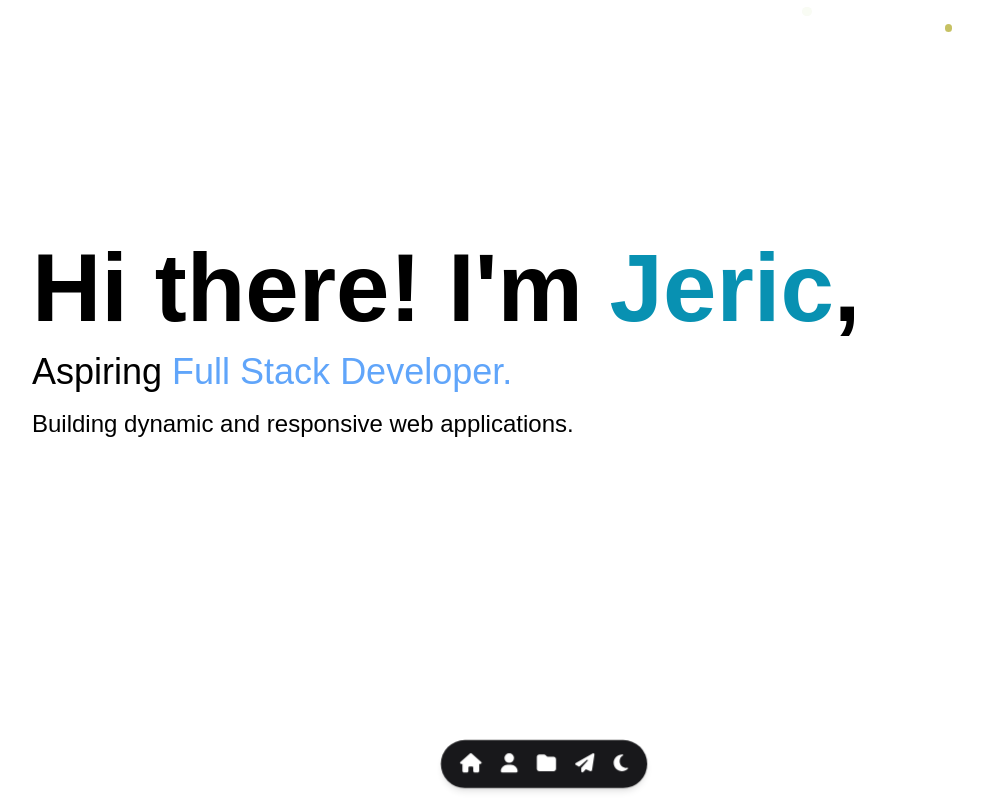
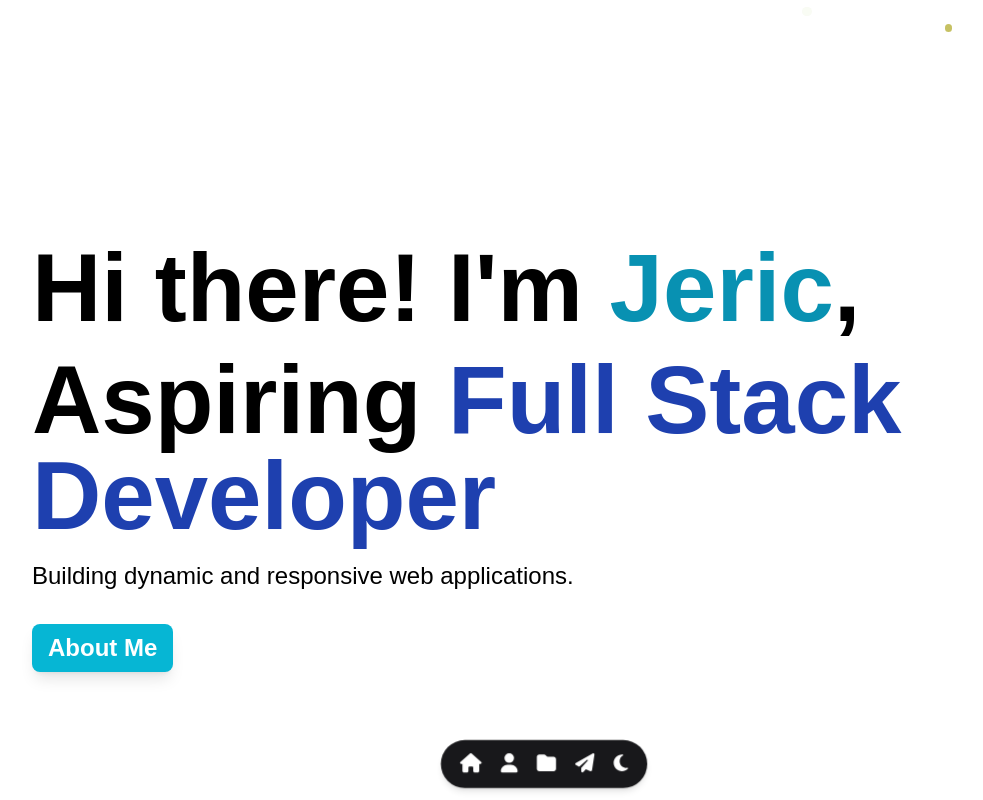
Before and after one commit to JericNisperos/NextJs-Portfolio, a Next.js app in the folder nextjs-portfolio/: page /sections/HomeSection in a window 1280 px wide. Shown: the whole page, without its empty margins (96-1079 px from the left). Built offline with nearby package versions, Linux system fonts and the light colour scheme; a web font is replaced by a local one.

Commit message:
updated home section

```diff
--- a/nextjs-portfolio/src/pages/components/Typer.js
+++ b/nextjs-portfolio/src/pages/components/Typer.js
@@ -1,4 +1,5 @@
-import { useEffect, useState } from 'react';
+import { useState, useEffect } from 'react';
+import { motion } from 'framer-motion';
 
 const TYPING_SPEED = 150;
 const DELETING_SPEED = 30;
@@ -9,39 +10,32 @@ const Typer = ({ heading, dataText }) => {
     const [loopNum, setLoopNum] = useState(0);
     const [typingSpeed, setTypingSpeed] = useState(TYPING_SPEED);
 
+    // useEffect hook to handle typing and deleting
     useEffect(() => {
-    handleType();
-  }, []);
-
-  const handleType = () => {
       const i = loopNum % dataText.length;
       const fullText = dataText[i];
 
-    setText((prevText) => {
-      if (isDeleting) {
-        return fullText.substring(0, prevText.length - 1);
-      } else {
-        return fullText.substring(0, prevText.length + 1);
-      }
-    });
-
+      const handleType = () => {
+        setText(isDeleting ? fullText.substring(0, text.length - 1) : fullText.substring(0, text.length + 1));
         setTypingSpeed(isDeleting ? DELETING_SPEED : TYPING_SPEED);
 
-    if (!isDeleting && text === fullText) {
-      setTimeout(() => setIsDeleting(true), 500);
-    } else if (isDeleting && text === '') {
-      setIsDeleting(false);
-      setLoopNum((prevLoopNum) => prevLoopNum + 1);
-    }
+        // if (!isDeleting && text === fullText) {
+        //   setTimeout(() => setIsDeleting(true), 500);
+        // } else if (isDeleting && text === '') {
+        //   setIsDeleting(false);
+        //   setLoopNum(loopNum + 1);
+        // }
 
         setTimeout(handleType, typingSpeed);
       };
 
+      handleType();
+
+    }, [loopNum]);
     return (
-    <h1>
-      {heading}&nbsp;
-      <span className='text-blue-400'>{text}</span>
-      <span id="cursor"></span>
+      <h1>{ heading }&nbsp;
+        <span>{ text }</span>
+        <span></span>
       </h1>
     );
   };
--- /dev/null
+++ b/nextjs-portfolio/src/pages/components/TypingAnimation.js
@@ -0,0 +1,40 @@
+import { useState, useEffect } from 'react';
+import { motion } from 'framer-motion';
+import 'tailwindcss/tailwind.css';
+
+const TypingAnimation = () => {
+    const [index, setIndex] = useState(0);
+    const [word, setWord] = useState('Web Developer');
+
+    useEffect(() => {
+      const words = ['Web Developer', 'Software Engineer'];
+      const interval = setInterval(() => {
+        setIndex((prevIndex) => (prevIndex + 1) % words.length);
+
+        setWord('');
+        setTimeout(() => {
+          for (let i = 0; i <= words[index].length; i++) {
+            setTimeout(() => {
+              setWord(words[index].slice(0, i));
+            }, i * 100);
+          }
+        }, 500);
+      }, 4000);
+
+      return () => clearInterval(interval);
+    }, [index]);
+
+
+    return (
+      <motion.p
+        className="text-4xl text-center font-bold"
+        animate={{ opacity: 1 }}
+        initial={{ opacity: 0 }}
+        transition={{ duration: 1 }}
+      >
+        {word}
+      </motion.p>
+    );
+  };
+
+export default TypingAnimation;
--- a/nextjs-portfolio/src/pages/sections/AboutBlock.js
+++ b/nextjs-portfolio/src/pages/sections/AboutBlock.js
@@ -77,7 +77,10 @@ function AboutBlock() {
         </div>
         <div>
           {activeAbout === "Introduction" ? (
-            <div className="md:text-xl text-lg dark:text-white text-zinc-800 lg:px-64 md:px-24 px-6 md:mt-12 cursor-none ">
+            <div className="md:text-xl text-lg dark:text-white text-zinc-800 lg:px-64 md:px-24 px-6  cursor-none ">
+              <motion.p className=" px-4 py-0 cursor-none text-2xl justify-center text-center underline mb-8">
+              About Me
+            </motion.p>
               <span className="flex-none">
                 <div className="grid lg:grid-cols-3 grid-cols-1">
                 <div className="col-span-1 items-center justify-center text-center px-12 py-12 my-auto">
--- a/nextjs-portfolio/src/pages/sections/HomeSection.js
+++ b/nextjs-portfolio/src/pages/sections/HomeSection.js
@@ -2,15 +2,16 @@ import React from "react";
 import { motion } from "framer-motion";
 import StarBg from "../components/StarBg";
 import Typer from "../components/Typer";
+import TypingAnimation from "../components/TypingAnimation";
 
 function HomeSection() {
   return (
-    <div className="min-h-screen">
+    <div className="md:min-h-screen">
       <div>
         <StarBg />
         <div className="flex md:pt-48 ">
           {/* <FrontSection /> */}
-          <div className="grid grid-cols-1 md:grid-cols-4 md:gap-4 max-w-8xl px-8 mt-12 z-20 ml-24">
+          <div className="grid grid-cols-1 xl:grid-cols-4 md:gap-4 max-w-8xl px-8 mt-12 z-20 md:ml-24">
             {/* <motion.img
               src="https://media.licdn.com/dms/image/C4D03AQFSw5IUBtJMFQ/profile-displayphoto-shrink_800_800/0/1656220254047?e=1686182400&v=beta&t=J5XvkLlyzNwC7DBRnjh0ny925D_VO0prFlRVq0MufZA" // Replace with your actual image source
               alt="Profile"
@@ -19,12 +20,14 @@ function HomeSection() {
               animate={{ opacity: 1 }}
               transition={{ duration: 1 }}
             /> */}
-            <motion.div className="col-span-3 sm:flex sm:flex-col justify-center" initial={{ opacity: 0 }} animate={{ opacity: 1 }} transition={{ duration: 1, delay: 0.2 }}>
+            <motion.div className="col-span-4 sm:flex sm:flex-col justify-center" initial={{ opacity: 0 }} animate={{ opacity: 1 }} transition={{ duration: 1, delay: 0.2 }}>
               <h1 className="text-4xl md:text-8xl font-semibold md:mb-4 text-center md:text-left">
                 Hi there! I'm <span className="dark:text-cyan-300 text-cyan-600 duration-500">Jeric</span>,
               </h1>
-              <p className="text-2xl md:text-4xl text-center md:text-left">
-              <Typer
+              <div className="text-6xl md:text-8xl text-center md:text-left font-extrabold">
+                {/* <TypingAnimation /> */}
+                Aspiring <span className="dark:text-blue-300 text-blue-800">Full Stack Developer</span>
+                {/* <Typer
                 heading="Aspiring"
                 dataText={[
                   "Full Stack Developer.",
@@ -32,10 +35,17 @@ function HomeSection() {
                   "Web Developer.",
                   "Front-end Developer.",
                 ]}
-              />
+              /> */}
                 {/* Aspiring <span className="dark:text-cyan-300 text-cyan-600 duration-500">Full Stack Developer</span> */}
-              </p>
-              <motion.p initial={{ opacity: 0 }} animate={{ opacity: 1 }} transition={{ duration: 1, delay: 1.5 }} className=" md:text-2xl md:mt-4 text-center md:text-left">Building dynamic and responsive web applications.</motion.p>
+              </div>
+              <motion.p initial={{ opacity: 0 }} animate={{ opacity: 1 }} transition={{ duration: 1, delay: 1.5 }} className=" md:text-2xl md:mt-4 text-center md:text-left">
+                Building dynamic and responsive web applications.
+              </motion.p>
+              <span className="flex">
+              <motion.a className="rounded-lg bg-cyan-500 px-4 py-2 font-semibold dark:text-black text-white hover:bg-gray-300 shadow-lg mt-8 text-2xl" target="_blank">
+                About Me
+              </motion.a>
+              </span>
 
             </motion.div>
           </div>
```
Lines whose indentation alone changed are shown as unchanged.
